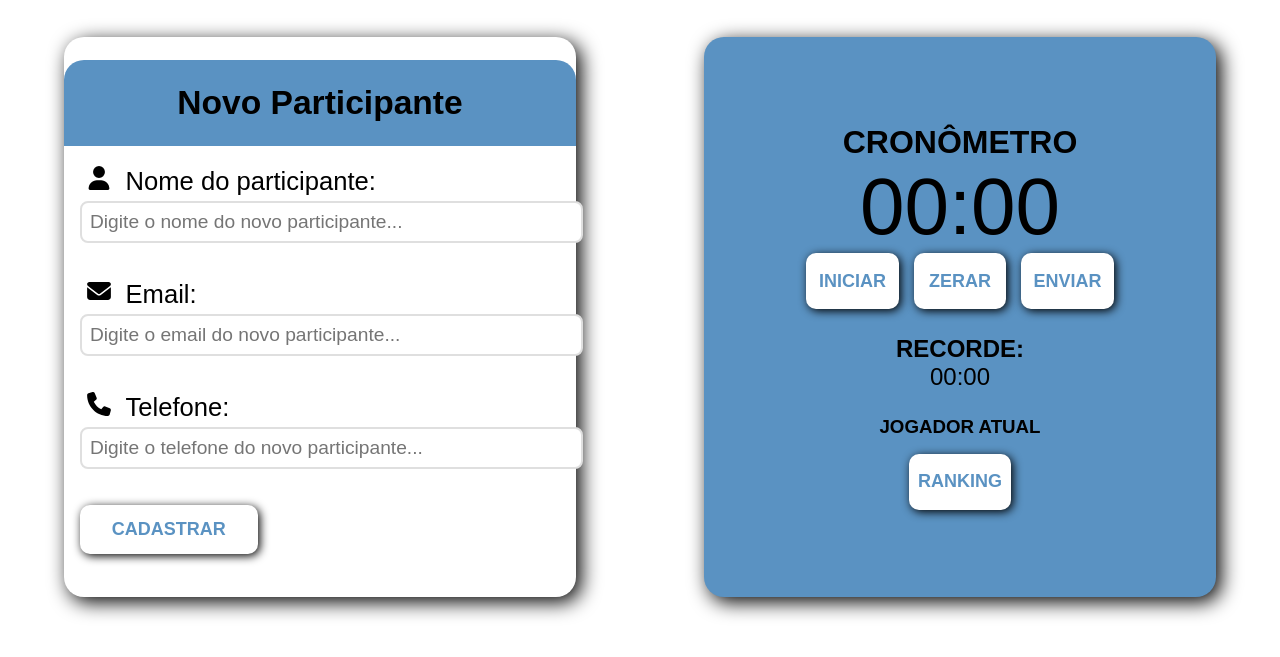
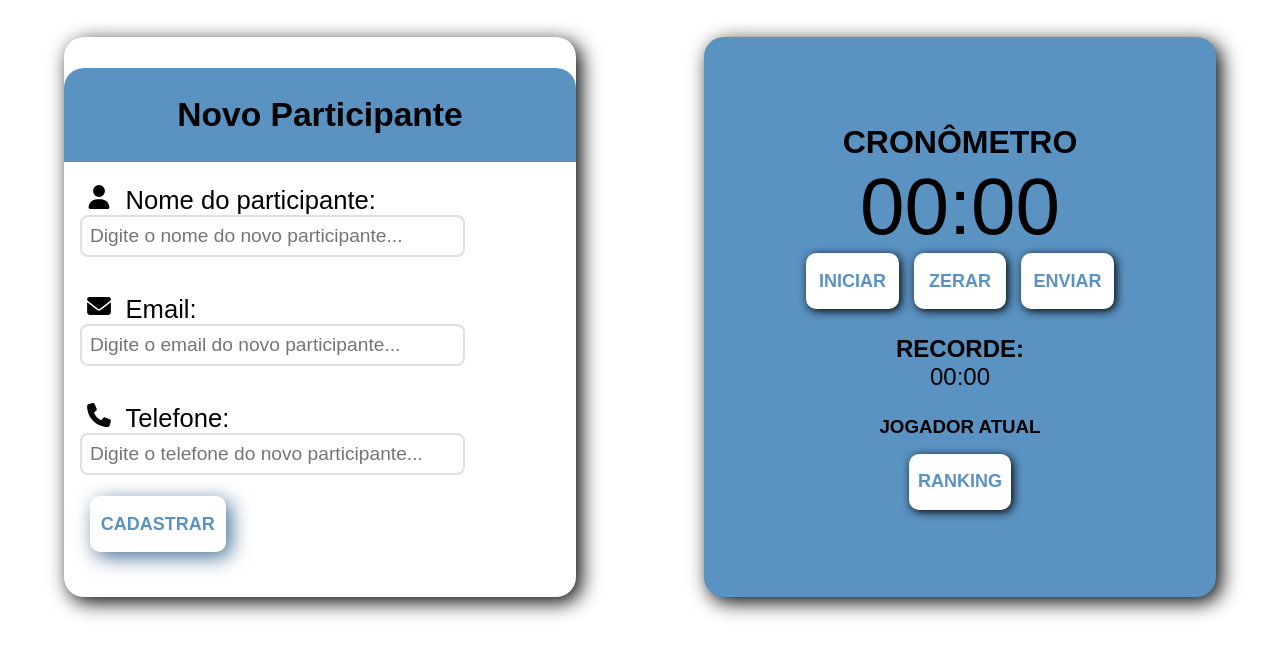
Before and after one commit to Matheusfcgomes/RANKING-URA, a plain HTML site: page index.html in a window 1280 px wide. Shown: the part 115-772 px from the top of the page. Drawn offline with Linux system fonts and the light colour scheme.

Commit message:
Fix-Concertado a posição do botão de cadastro

```diff
--- a/index.html
+++ b/index.html
@@ -19,7 +19,7 @@
             <form id="form" class="form">
                 <div class="form-content">
                     <img src="/assets/user-solid.svg" alt="user-iconss" class="icons">
-                    <label for="participante">Nome do participante:</label>
+                    <label for="participante" id="label_01">Nome do participante:</label>
                     <input type="text" id="participante" placeholder="Digite o nome do novo participante..."/>
                 </div>
                 <div class="form-content">
@@ -33,12 +33,12 @@
                     <label for="telefone">Telefone:</label>
                     <input type="text" id="telefone" placeholder="Digite o telefone do novo participante..."/>
                 </div>
-                <div class="form-content">
-                    <button id="form">CADASTRAR</button>
-                </div>
             </form>
+            <div class="form-button">
+                <button id="cadastro-button">CADASTRAR</button>
+            </div>
+        </div>
 
-        </div>
 
         <div class="cronometro-box">
             <h1 class="cronometro-title">CRONÔMETRO</h1>
--- a/style.css
+++ b/style.css
@@ -47,46 +47,47 @@ body {
 }
 .header{
     background: #5a92c2;
-    padding: 24px;
+    padding: 28px;
     width: 40vw;
     text-align: center;
     overflow: hidden;
     border-top-left-radius: 20px;
     border-top-right-radius: 20px;
     font-size: 140%;
-    margin-bottom: 4px;
+    margin-bottom: 3px;
 }
 
 .form-content{
     font-size: 160%;
     padding: 16px;
-    margin-bottom: 8px;
+    margin-top: 4px;
+    margin-bottom: 9px;
     padding-bottom: 12px;
     position: relative;
 }
 .form-content label{
     display: inline-block;
-    margin-bottom: 5px;
 }
 .form-content input{
     display: block;
     font-size: 75%;
-    width: 170%;
+    width: 130%;
     border-radius: 8px;
     padding: 8px;
     border: 2px solid #dfdfdf
 }
-.form-content button{
-    width: 60%;
-    height: 100%;
-    padding: 14px;
-    background-color: #fff;
+#cadastro-button{
+    width: 90%;
+    height: 80%;
+    background-color: #ffffff;
     color: #5a92c2;
     border: none;
     border-radius: 10px;
+    box-shadow: 5px 5px 20px #467095;
     font-weight: bolder;
     font-size: large;
-    box-shadow: 2px 2px 10px black;
+    margin-left: 2vw;
+    margin-bottom: 47px;
 }
 .cronometro-box {
     background-color: #5a92c2;
```
